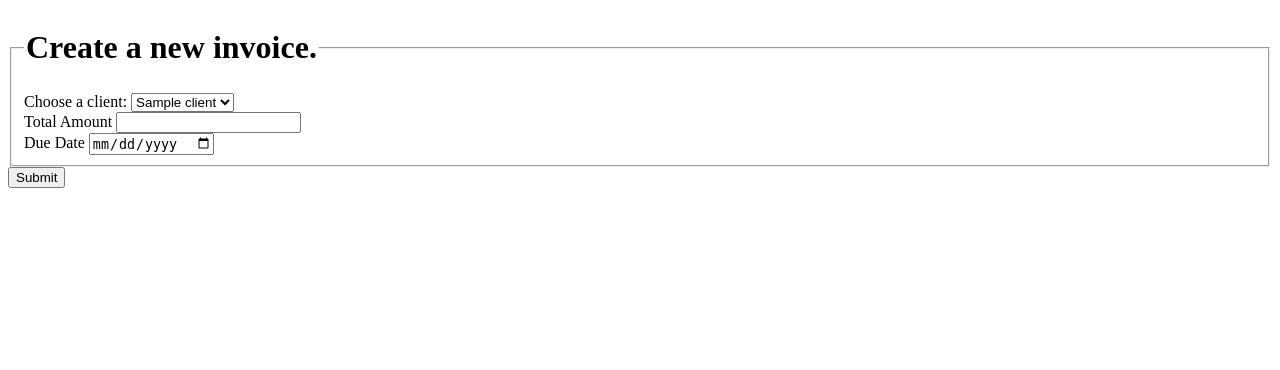
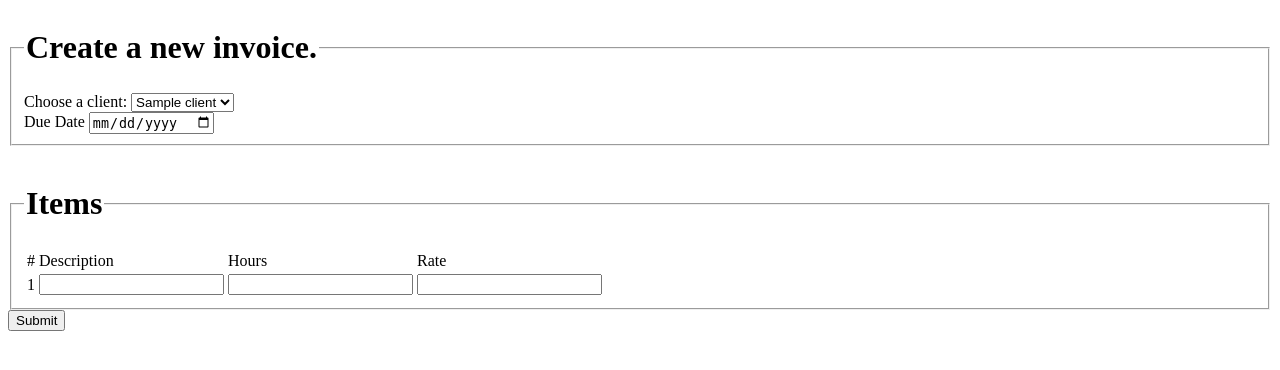
Before and after one commit to retrontology/retrobiz, a Django app: page /invoice/create in a window 1280 px wide. Shown: the top 370 px of the page. Run offline with Django 4.2, Linux system fonts and the light colour scheme; tables that the repository leaves empty hold one stand-in row (values such as "Sample post").

Commit message:
rework rest of apps around item refactor

```diff
--- a/client/views.py
+++ b/client/views.py
@@ -1,4 +1,5 @@
 from .models import Client
+from invoice.utils import *
 from invoice.models import Invoice
 from payment.models import Payment
 from django.http import HttpResponse, HttpResponseRedirect
@@ -27,11 +28,14 @@ def new(request):
 def view(request, client_id):
     client = get_object_or_404(Client, id=client_id)
     invoices = Invoice.objects.filter(client=client)
-    billed = sum(invoice.total for invoice in invoices)
+    billed = 0
     paid = 0
     for invoice in invoices:
+        invoice.total = get_total(get_items(invoice))
+        billed = billed + invoice.total
         invoice.payments = Payment.objects.filter(invoice=invoice)
         paid = paid + sum(payment.amount for payment in invoice.payments)
+
     owed = billed - paid
     context = {
         "client": client,
--- a/invoice/templates/invoice/create.html
+++ b/invoice/templates/invoice/create.html
@@ -8,10 +8,32 @@
                 <option value={{ client.id }}>{{ client.name }}</option>
             {% endfor %}
         </select><br>
-        <label for="total">Total Amount</label>
-        <input type="number" id="total" name="total"><br>
         <label for="due_date">Due Date</label>
         <input type="date" id="due_date" name="due_date"><br>
     </fieldset>
+    <br>
+    <fieldset>
+        <legend><h1>Items</h1></legend>
+        <table id="items" name="items">
+            <tr>
+                <td>#</td>
+                <td>Description</td>
+                <td>Hours</td>
+                <td>Rate</td>
+            </tr>
+            <tr>
+                <td>1</td>
+                <td>
+                    <input type="text" name="item-1-description" id="item-1-description">
+                </td>
+                <td>
+                    <input type="number" name="item-1-hours" id="item-1-hours">
+                </td>
+                <td>
+                    <input type="number" name="item-1-rate" id="item-1-rate">
+                </td>
+            </tr>
+        </table>
+    </fieldset>
     <input type="submit" value="Submit">
 </form>
--- a/invoice/views.py
+++ b/invoice/views.py
@@ -1,11 +1,15 @@
 from .models import Invoice, Client, Item
+from .utils import *
 from payment.models import Payment
 from django.http import HttpResponse, HttpResponseRedirect
 from django.shortcuts import get_object_or_404, render
 from django.urls import reverse
+from django.utils.datastructures import MultiValueDictKeyError
 
 def index(request):
     invoices = Invoice.objects.order_by("number")[:10]
+    for invoice in invoices:
+        invoice.total = get_total(get_items(invoice))
     context = {"invoices": invoices}
     return render(request, "invoice/index.html", context)
 
@@ -16,20 +20,35 @@ def create(request):
 
 def new(request):
     client = get_object_or_404(Client, pk=request.POST["client"])
+    due_date = request.POST["due_date"]
+    if not due_date:
+        due_date = None
     invoice = Invoice.objects.create(
-        total=request.POST["total"],
         client=client,
-        due_date=request.POST["due_date"],
+        due_date=due_date,
     )
+
+    # Count how many items have been added
+    item_count = 1
+    while True:
+        try:
+            request.POST.__getitem__(f'item-{item_count}-description')
+            item_count += 1
+        except MultiValueDictKeyError as e:
+            break
+    for i in range(1, item_count):
+        new_item = Item.objects.create(
+            invoice=invoice,
+            description=request.POST.__getitem__(f'item-{i}-description'),
+            hours=request.POST.__getitem__(f'item-{i}-hours'),
+            rate=request.POST.__getitem__(f'item-{i}-rate'),
+        )
     return HttpResponseRedirect(reverse("invoice:view", args=(invoice.number,)))
 
 def view(request, invoice_number):
     invoice = get_object_or_404(Invoice, number=invoice_number)
-    items = Item.objects.filter(invoice=invoice)
-    total = 0
-    for item in items:
-        item.total = item.hours * item.rate
-        total = total + item.total
+    items = get_items(invoice)
+    total = get_total(items)
     payments = Payment.objects.filter(invoice=invoice)
     paid = sum(payment.amount for payment in payments)
     owed = total - paid
--- a/payment/views.py
+++ b/payment/views.py
@@ -1,4 +1,5 @@
 from .models import Payment, Invoice, PAYMENT_CHOICES
+from invoice.utils import *
 from django.http import HttpResponse, HttpResponseRedirect
 from django.shortcuts import get_object_or_404, render
 from django.urls import reverse
@@ -29,5 +30,6 @@ def new(request):
 
 def view(request, payment_id):
     payment = get_object_or_404(Payment, id=payment_id)
+    payment.invoice.total = get_total(get_items(payment.invoice))
     context = {"payment": payment}
     return render(request, "payment/view.html", context)
```
Also changed, not shown: invoice/utils.py (added, +10 -0 lines).
